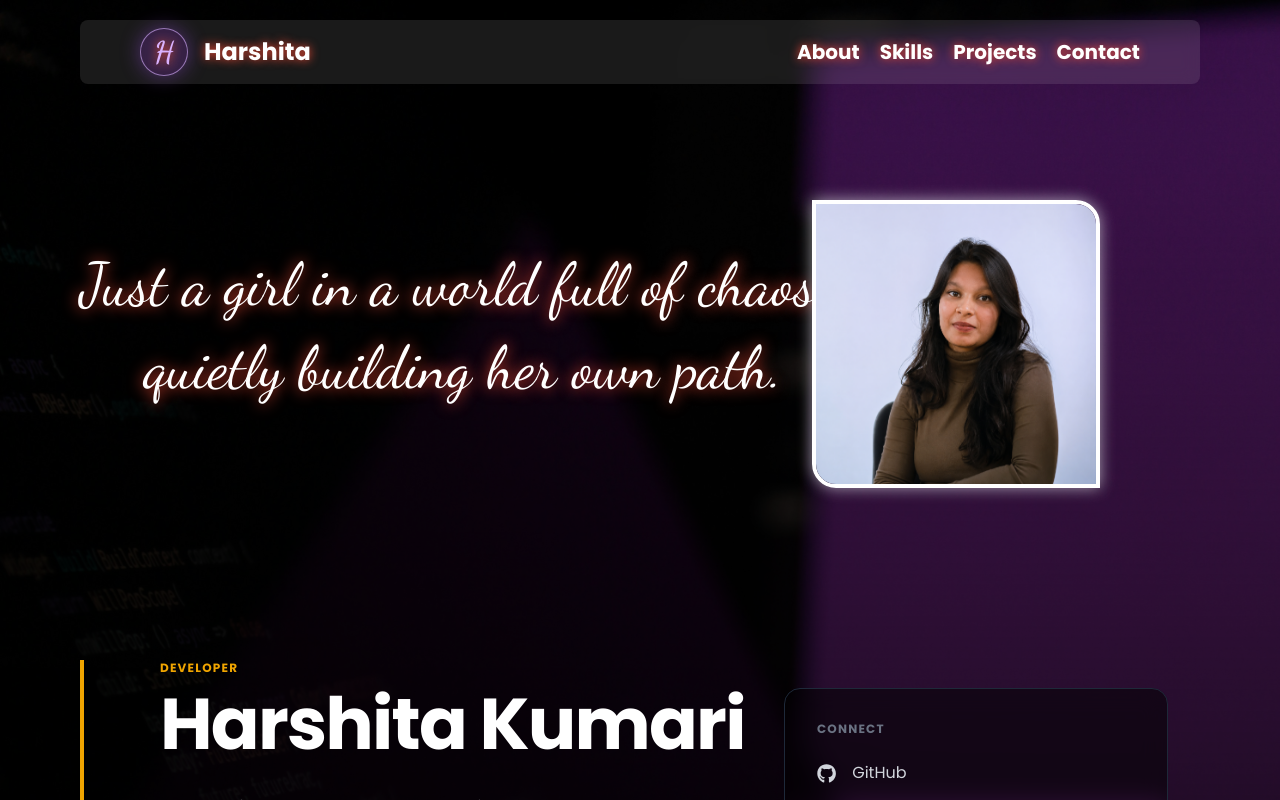
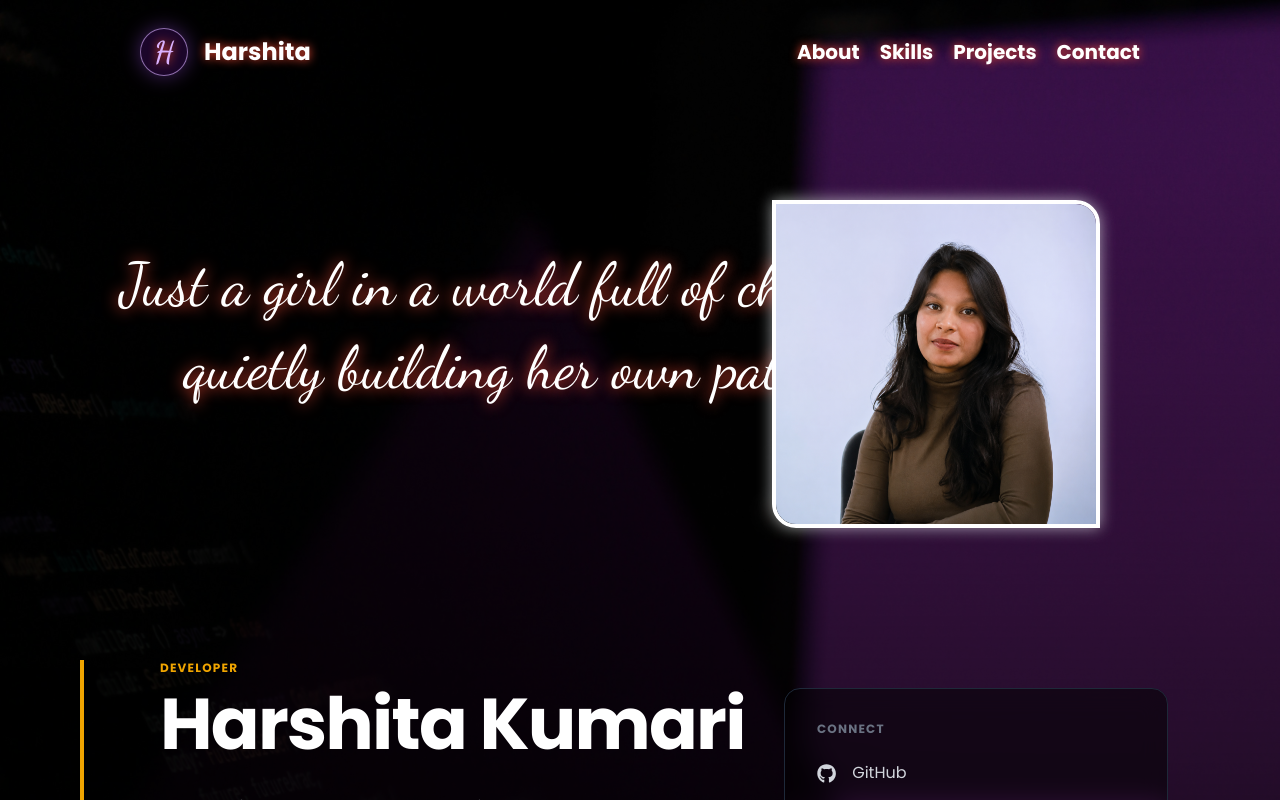
Before and after one commit to Harshita-Chy/Portfolio, a React (Vite) app: page / in a window 1280 px wide. Shown: the top 800 px of the page. Built offline with nearby package versions, Linux system fonts and the light colour scheme.

Commit message:
Work Section - Update

```diff
--- a/src/components/HeroSection/HeroSection.jsx
+++ b/src/components/HeroSection/HeroSection.jsx
@@ -4,10 +4,10 @@ import profile from '../../assets/profile.png'
 const HeroSection = () => {
   return (
     <div className='min-h-[60vh] flex pt-20 md:pt-40 pb-20 [text-shadow:0_0_15px_#f64b35]'>
-        <p className='text-white font-quote text-4xl md:text-5xl lg:text-6xl text-center leading-relaxed md:leading-snug'>
+        <p className='px-10 text-white font-quote text-4xl md:text-5xl lg:text-6xl text-center leading-relaxed md:leading-snug'>
           Just a girl in a world full of chaos… <br className="hidden md:block" /> quietly building her own path.
         </p>
-        <img className='w-72 h-72 absolute right-45 top-50 rounded-tr-3xl rounded-bl-3xl border-4 border-primary shadow-[0_0_15px_#f0f7f99c]' src={profile} alt="Profile Photo" />
+        <img className='w-82 h-82 absolute right-45 top-50 rounded-tr-3xl rounded-bl-3xl border-4 border-primary shadow-[0_0_15px_#f0f7f99c]' src={profile} alt="Profile Photo" />
     </div>
   )
 }
--- a/src/components/Navbar/Navbar.jsx
+++ b/src/components/Navbar/Navbar.jsx
@@ -3,7 +3,7 @@ import React from 'react'
 const Navbar = () => {
     return (
         <>
-            <div className="navbar h-16 flex justify-between items-center backdrop-blur-sm bg-white/10 py-5 px-6 md:px-15 rounded-lg [text-shadow:0_0_10px_#f64b35]">
+            <div className="navbar h-16 flex justify-between items-center py-5 px-6 md:px-15 rounded-lg [text-shadow:0_0_10px_#f64b35]">
                 <div className="left flex items-center text-white font-bold text-xl md:text-2xl">
                     <div className="w-12 h-12 mr-4 rounded-full border border-purple-300/60 shadow-[0_0_20px_rgba(168,85,247,0.4)] flex items-center justify-center text-purple-300 font-quote text-3xl bg-purple-900/30 backdrop-blur-md">
                       H
```
